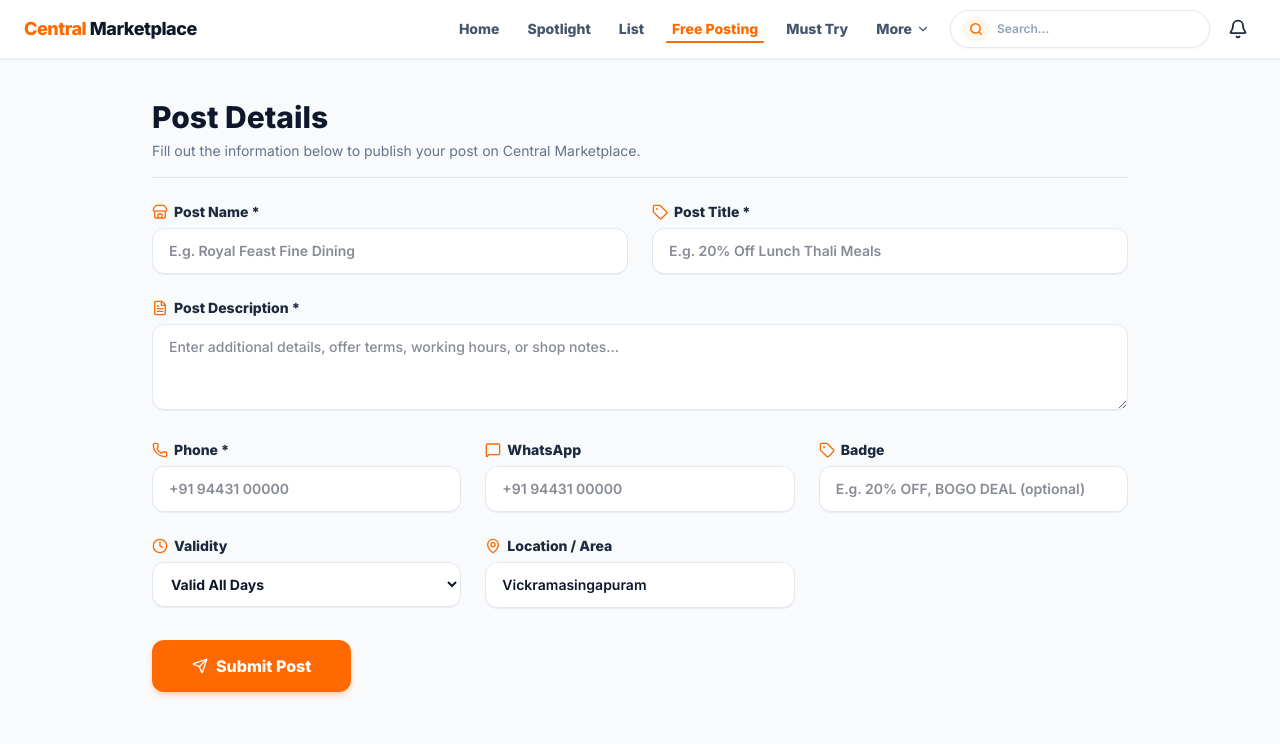
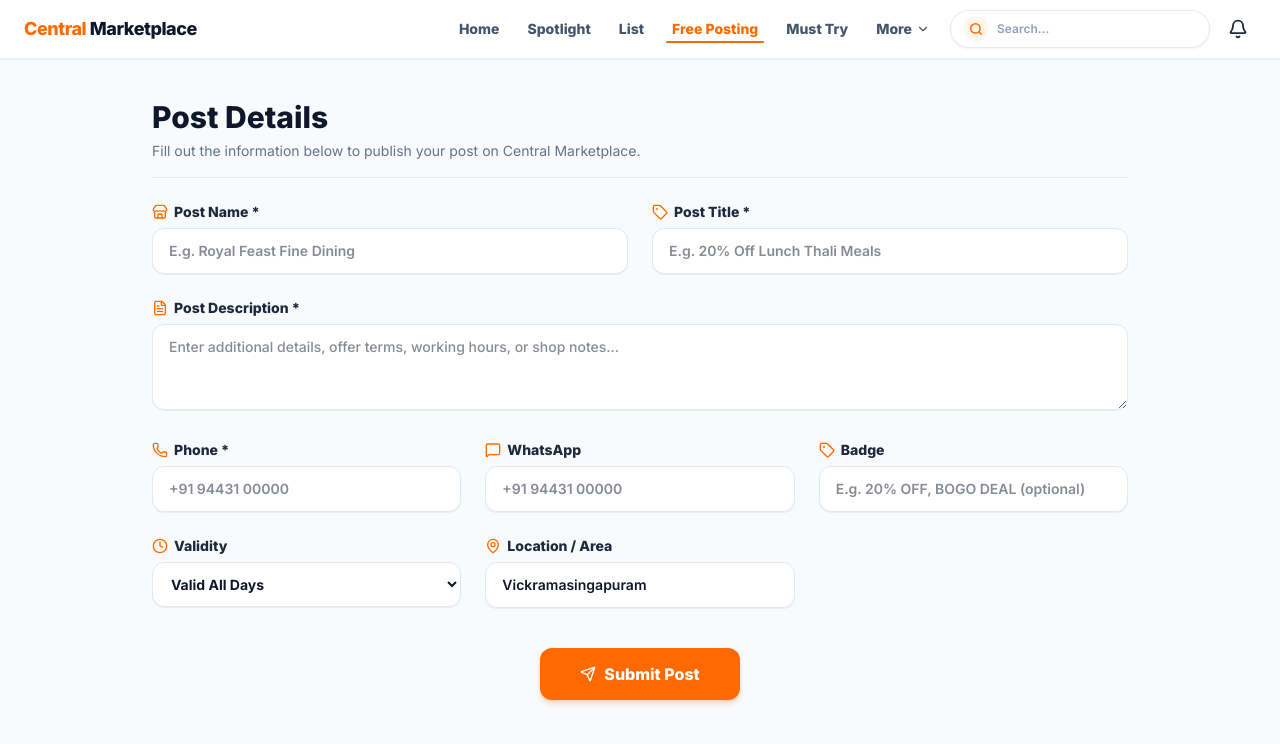
Before and after one commit to bala290498/central-marketplace-03, a Next.js app: page /register in a window 1280 px wide. Shown: the top 744 px of the page. Built offline with nearby package versions, Linux system fonts and the light colour scheme.

Commit message:
Center the Submit Post button

```diff
--- a/src/components/ListYourBusinessClient.tsx
+++ b/src/components/ListYourBusinessClient.tsx
@@ -263,7 +263,7 @@
             </div>
 
             {/* Submit Button */}
-            <div className="pt-2">
+            <div className="pt-4 flex justify-center text-center">
               <button
                 type="submit"
                 className="w-auto px-8 sm:px-10 py-3 sm:py-3.5 rounded-xl bg-orange-500 hover:bg-orange-600 text-white font-extrabold text-sm sm:text-base shadow-md shadow-orange-500/25 transition-all cursor-pointer inline-flex items-center justify-center gap-2"
```
